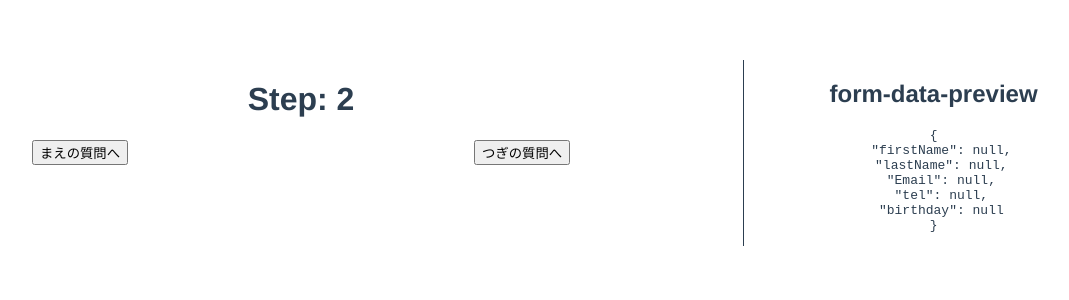
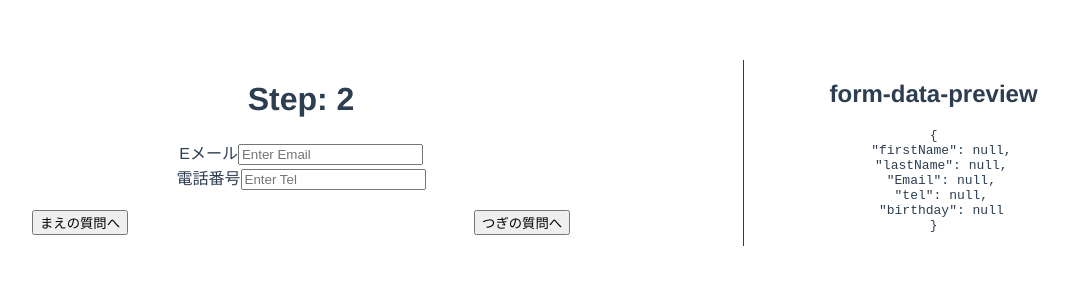
Before and after one commit to IkumaTadokoro/vue-wizard-form-sample, a Vue app: page / in a window 1280 px wide. Both pictures are taken after a click on the button "つぎの質問へ". Shown: the top 300 px of the page, without its empty margins (149-1218 px from the left). Built offline with nearby package versions, Linux system fonts and the light colour scheme.

Commit message:
Step2を作成

```diff
--- /dev/null
+++ b/src/components/Steps/ContactForm.vue
@@ -0,0 +1,36 @@
+<template>
+  <form @input="submit">
+    <div class="form-group">
+      <label for="Email">Eメール</label>
+      <input type="text" class="form-control" v-model="Email" placeholder="Enter Email">
+    </div>
+    <div class="form-group">
+      <label for="tel">電話番号</label>
+      <input type="text" class="form-control" v-model="tel" placeholder="Enter Tel">
+    </div>
+  </form>
+</template>
+
+<script>
+export default {
+  name: 'ContactForm',
+  data() {
+    return {
+      Email: null,
+      tel: null
+    }
+  },
+  methods: {
+    submit() {
+      this.$emit('update', {
+        Email: this.Email,
+        tel: this.tel
+      })
+    }
+  }
+}
+</script>
+
+<style scoped>
+
+</style>
--- a/src/components/Wizard.vue
+++ b/src/components/Wizard.vue
@@ -3,6 +3,7 @@
     <div class="d-flex-big">
       <h1>Step: {{ stepNumber }}</h1>
       <FirstStep v-if="stepNumber === 1" @update="updateForm"></FirstStep>
+      <ContactForm v-if="stepNumber === 2" @update="updateForm"></ContactForm>
 
       <div class="button-group">
         <button @click="backStep" v-show="stepNumber !== 1">まえの質問へ</button>
@@ -20,11 +21,13 @@
 
 <script>
 import FirstStep from '@/components/Steps/FirstStep'
+import ContactForm from '@/components/Steps/ContactForm'
 
 export default {
   name: 'Wizard',
   components: {
-    FirstStep
+    FirstStep,
+    ContactForm
   },
   data() {
     return {
```
